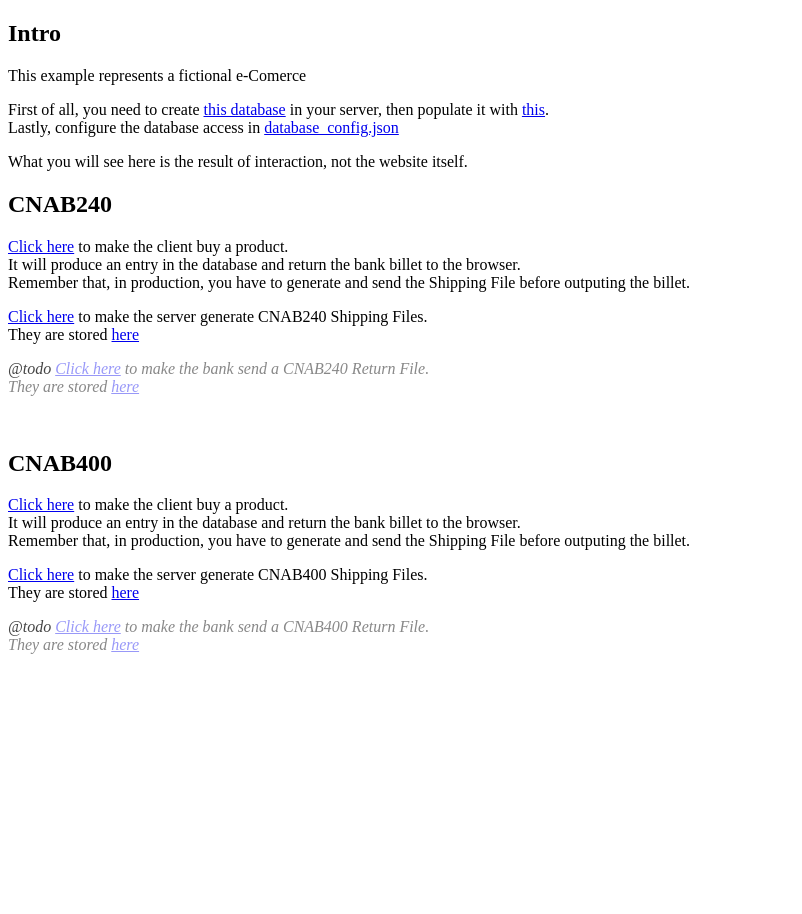
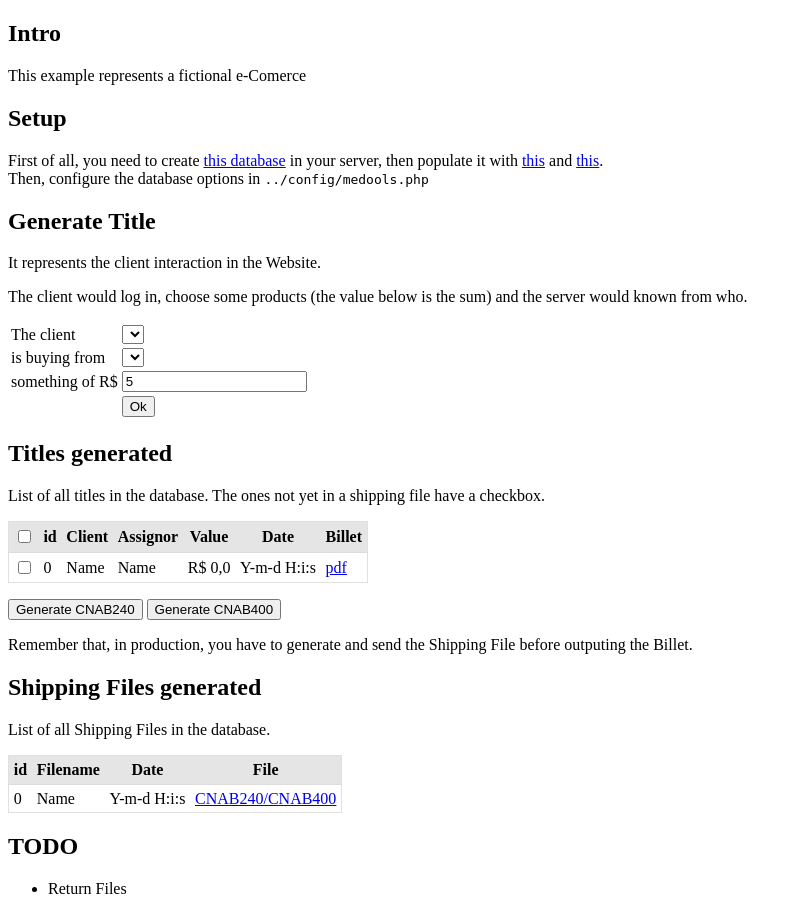
Before and after one commit to aryelgois/bank-interchange, a PHP site: page /example/index.php in a window 1280 px wide. Shown: the whole page, without its empty margins (0-802 px from the left). Before the commit the page ends 654 px from the top, so only its background shows below. Run offline with PHP 8.4, Linux system fonts and the light colour scheme; lists and menus that the app fills with data are empty.

Commit message:
Update example

```diff
--- a/example/index.php
+++ b/example/index.php
@@ -3,50 +3,113 @@
 <head>
     <meta charset="UTF-8" />
     <title>Example - BankInterchange</title>
-    <link rel="stylesheet" type="text/css" href="../res/css/example.css" />
+    <link rel="stylesheet" type="text/css" href="style.css" />
 </head>
 <body>
     <h2>Intro</h2>
     <p>
         This example represents a fictional e-Comerce
     </p>
+
+    <h2>Setup</h2>
     <p>
         First of all, you need to create <a href="../data/database.sql">this database</a>
-        in your server, then populate it with <a href="database_populate.sql">this</a>.<br />
-        Lastly, configure the database access in <a href="database_config.json">database_config.json</a>
+        in your server, then populate it with <a href="../data/database_populate.sql">this</a>
+        and <a href="database_populate_example.sql">this</a>.<br />
+        Then, configure the database options in <code>../config/medools.php</code>
+    </p>
+
+    <h2>Generate Title</h2>
+    <p>
+        It represents the client interaction in the Website.
     </p>
     <p>
-        What you will see here is the result of interaction, not the website itself.
+        The client would log in, choose some products (the value below is the
+        sum) and the server would known from who.
     </p>
+    <form method="POST">
+        <table>
+            <tr>
+                <td>The client</td>
+                <td>
+                    <select name="payer">
+                    </select>
+                </td>
+            </tr>
+            <tr>
+                <td>is buying from</td>
+                <td>
+                    <select name="assignor">
+                    </select>
+                </td>
+            </tr>
+            <tr>
+                <td>something of <span>R$</span></td>
+                <td><input name="value" type="number" min="0.5" step="0.01" value="5" required /></td>
+            </tr>
+            <tr>
+                <td></td>
+                <td><button name="action" value="generate_title">Ok</button></td>
+            </tr>
+        </table>
+    </form>
 
-    <h2>CNAB240</h2>
+    <h2>Titles generated</h2>
     <p>
-        <a href="cnab240/bank_billet.php">Click here</a> to make the client buy a product.<br />
-        It will produce an entry in the database and return the bank billet to the browser.<br />
-        Remember that, in production, you have to generate and send the Shipping File before outputing the billet.
+        List of all titles in the database. The ones not yet in a shipping file
+        have a checkbox.
     </p>
+    <form>
+        <table class="table-list">
+            <tr>
+                <th><input name="titles_all" type="checkbox" /></th>
+                <th>id</th>
+                <th>Client</th>
+                <th>Assignor</th>
+                <th>Value</th>
+                <th>Date</th>
+                <th>Billet</th>
+            </tr>
+            <tr>
+                <td><input name="titles[]" value="0" type="checkbox" /></td>
+                <td>0</td>
+                <td>Name</td>
+                <td>Name</td>
+                <td>R$ 0,0</td>
+                <td>Y-m-d H:i:s</td>
+                <td><a href="get_billet.php?id=0">pdf</a></td>
+            </tr>
+        </table>
+        <button name="action" value="generate_cnab240">Generate CNAB240</button>
+        <button name="action" value="generate_cnab400">Generate CNAB400</button>
+        <p>
+            Remember that, in production, you have to generate and send the
+            Shipping File before outputing the Billet.
+        </p>
+    </form>
+
+    <h2>Shipping Files generated</h2>
     <p>
-        <a href="cnab240/shipping_file.php">Click here</a> to make the server generate CNAB240 Shipping Files.<br />
-        They are stored <a href="data/cnab240/shipping_files">here</a>
+        List of all Shipping Files in the database.
     </p>
-    <p class="todo">
-        <a href="cnab240/return_file_file.php">Click here</a> to make the bank send a CNAB240 Return File.<br />
-        They are stored <a href="data/cnab240/return_files">here</a>
-    </p>
-    <br />
-    <h2>CNAB400</h2>
-    <p>
-        <a href="cnab400/bank_billet.php">Click here</a> to make the client buy a product.<br />
-        It will produce an entry in the database and return the bank billet to the browser.<br />
-        Remember that, in production, you have to generate and send the Shipping File before outputing the billet.
-    </p>
-    <p>
-        <a href="cnab400/shipping_file.php">Click here</a> to make the server generate CNAB400 Shipping Files.<br />
-        They are stored <a href="data/cnab400/shipping_files">here</a>
-    </p>
-    <p class="todo">
-        <a href="cnab400/return_file_file.php">Click here</a> to make the bank send a CNAB400 Return File.<br />
-        They are stored <a href="data/cnab400/return_files">here</a>
-    </p>
+    <table class="table-list">
+        <tr>
+            <th>id</th>
+            <th>Filename</th>
+            <th>Date</th>
+            <th>File</th>
+        </tr>
+        <tr>
+            <td>0</td>
+            <td>Name</td>
+            <td>Y-m-d H:i:s</td>
+            <td><a href="storage/shipping_files/file">CNAB240/CNAB400</a></td>
+        </tr>
+    </table>
+
+    <h2>TODO</h2>
+    <ul>
+        <li>Return Files</li>
+    </ul>
 </body>
 </html>
--- /dev/null
+++ b/example/style.css
@@ -0,0 +1,21 @@
+table.table-list {
+  border-collapse: collapse;
+  border: 1px solid #e0e0e0;
+  margin: 1em 0;
+}
+
+table.table-list th {
+  background: #e5e5e5;
+}
+
+table.table-list td, table.table-list th {
+  padding: 0.3em;
+}
+
+table.table-list tr:not(:first-child) td {
+  border-top: 1px solid #ddd;
+}
+
+table.table-list tr:nth-child(odd) td {
+  background: #f3f3f3;
+}
--- a/res/css/example.css
+++ /dev/null
@@ -1,11 +0,0 @@
-.todo {
-    color: #888;
-    font-style: italic;
-}
-.todo:before {
-    color: #444;
-    content: '@todo ';
-}
-.todo * {
-    opacity: 0.4;
-}
```
Also changed, not shown: example/database_populate_example.sql (renamed from example/database_populate.sql).
